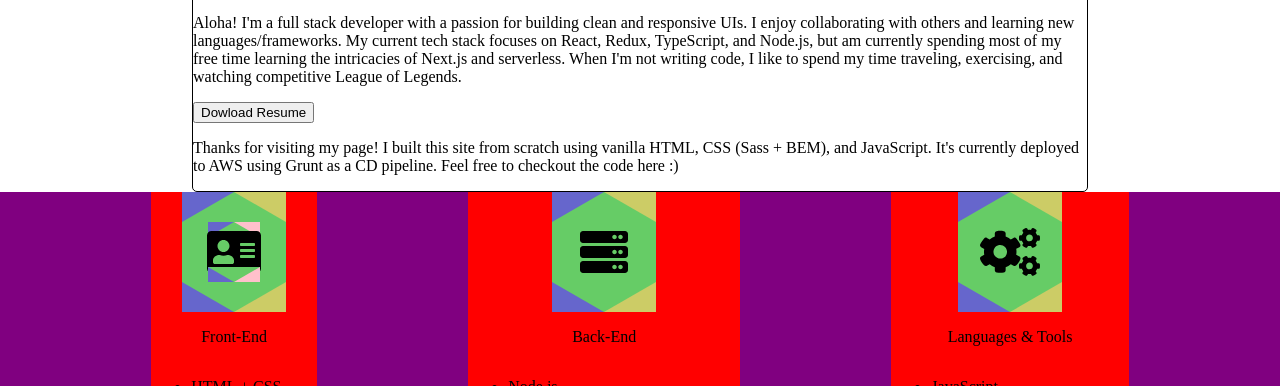
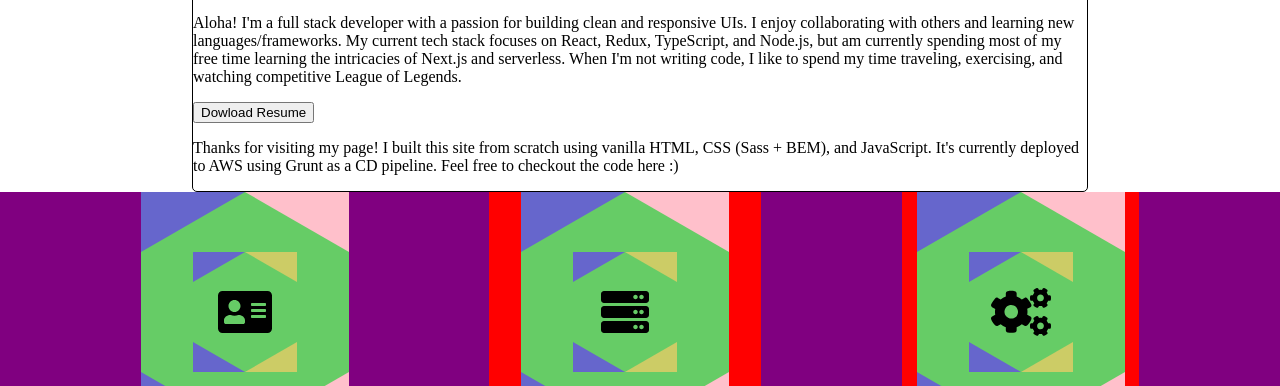
Before and after one commit to akbuma/personal-portfolio, a website: page index.html in a window 1280 px wide. Shown: the part 414-800 px from the top of the page. Drawn offline with Linux system fonts and the light colour scheme.

Commit message:
add shadows to all skill hexes

```diff
--- a/index.html
+++ b/index.html
@@ -112,15 +112,15 @@
   <section class="skills">
     <div class="skills__container">
       <div class="skills__front-end">
+        <div class="skills__hex--shadow-top"></div>
+        <div class="skills__hex--shadow-mid">
           <div class="skills__hex--top"></div>
           <div class="skills__hex--mid">
-          <div class="skills__hex-shadow-top"></div>
-          <div class="skills__hex-shadow-mid">
             <i class="fas fa-address-card fa-3x"></i>
           </div>
-          <div class="skills__hex-shadow-bot"></div>
+          <div class="skills__hex--bot"></div>
         </div>
-        <div class="skills__hex--bot"></div>
+        <div class="skills__hex--shadow-bot"></div>
         <p>Front-End</p>
         <ul>
           <li>HTML + CSS</li>
@@ -135,11 +135,16 @@
 
 
       <div class="skills__back-end">
+        <div class="skills__hex--shadow-top"></div>
+        <div class="skills__hex--shadow-mid">
+          <!-- <i class="fas fa-server fa-3x"></i> -->
           <div class="skills__hex--top"></div>
           <div class="skills__hex--mid">
             <i class="fas fa-server fa-3x"></i>
           </div>
           <div class="skills__hex--bot"></div>
+        </div>
+        <div class="skills__hex--shadow-bot"></div>
         <p>Back-End</p>
         <ul>
           <li>Node.js</li>
@@ -151,14 +156,19 @@
           <li>Serverless (Netlify)</li>
         </ul>
       </div>
+
       <div class="skills__tools">
+        <div class="skills__hex--shadow-top"></div>
+        <div class="skills__hex--shadow-mid">
+          <!-- <i class="fas fa-wrench"></i> -->
+          <!-- <i class="fas fa-address-card"></i> -->
           <div class="skills__hex--top"></div>
           <div class="skills__hex--mid">
-          <!-- <i class="fas fa-wrench"></i> -->
-          <!-- <i class="fas fa-address-card"></i> -->
             <i class="fas fa-cogs fa-3x"></i>
           </div>
           <div class="skills__hex--bot"></div>
+        </div>
+        <div class="skills__hex--shadow-bot"></div>
         <p>Languages & Tools</p>
         <ul>
           <li>JavaScript</li>
--- a/styles/style.scss
+++ b/styles/style.scss
@@ -245,26 +245,28 @@ header {
   }
 
   &__hex {
-    &-shadow-top {
+    &--shadow-top {
       width: 0;
-      border-bottom: 15px solid #6c6;
-      border-left: 26px solid #66c;
-      border-right: 26px solid pink;
+      border-bottom: 60px solid #6c6;
+      border-left: 104px solid #66c;
+      border-right: 104px solid pink;
     }
-    &-shadow-mid {
-      width: 52px;
-      height: 30px;
+    &--shadow-mid {
+      width: 208px;
+      height: 120px;
       background-color: #6c6;
       display: flex;
       align-items: center;
       justify-content: center;
+
+      flex-direction: column;
     }
-    &-shadow-bot {
+    &--shadow-bot {
       display: block;
       width: 0;
-      border-top: 15px solid #6c6;
-      border-left: 26px solid #66c;
-      border-right: 26px solid pink;
+      border-top: 60px solid #6c6;
+      border-left: 104px solid #66c;
+      border-right: 104px solid pink;
     }
 
     &--top {
@@ -281,8 +283,6 @@ header {
       display: flex;
       align-items: center;
       justify-content: center;
-
-      flex-direction: column;
     }
 
     &--bot {
```
Also changed, not shown: styles/style.css, 1 other file. Lines whose indentation alone changed are shown as unchanged.
